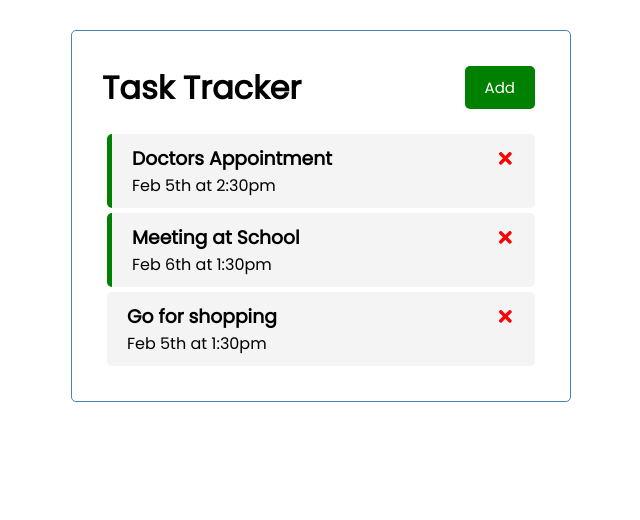
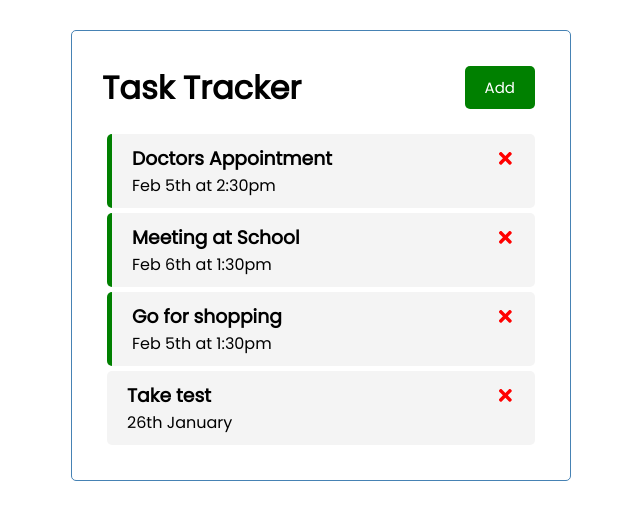
Before and after one commit to MicahBala/react_todo_reminders, a React (Create React App) app: page / in a window 1280 px wide. Shown: the top 520 px of the page, without its empty margins (319-959 px from the left). Built offline with nearby package versions, Linux system fonts and the light colour scheme; data requests are answered from the project's data file.

Commit message:
fetch data from json server

```diff
--- a/src/App.js
+++ b/src/App.js
@@ -12,6 +12,26 @@
       tasks,
       showForm: false,
     };
+  }
+
+  // Fetch data
+  fetchTasks = async () => {
+    const res = await fetch("http://localhost:5000/tasks");
+    const data = await res.json();
+    return data;
+  };
+
+  componentDidMount() {
+    const getTasks = async () => {
+      const tasksFromSever = await this.fetchTasks();
+
+      // Set the state with data from server
+      this.setState({
+        tasks: tasksFromSever,
+      });
+    };
+
+    getTasks();
   }
 
   render() {
--- a/src/shared/tasks.js
+++ b/src/shared/tasks.js
@@ -1,22 +1,22 @@
 const TASKS = [
-  {
-    id: 1,
-    text: "Doctors Appointment",
-    day: "Feb 5th at 2:30pm",
-    reminder: true,
-  },
-  {
-    id: 2,
-    text: "Meeting at School",
-    day: "Feb 6th at 1:30pm",
-    reminder: true,
-  },
-  {
-    id: 3,
-    text: "Go for shopping",
-    day: "Feb 5th at 1:30pm",
-    reminder: false,
-  },
+  //   {
+  //     id: 1,
+  //     text: "Doctors Appointment",
+  //     day: "Feb 5th at 2:30pm",
+  //     reminder: true,
+  //   },
+  //   {
+  //     id: 2,
+  //     text: "Meeting at School",
+  //     day: "Feb 6th at 1:30pm",
+  //     reminder: true,
+  //   },
+  //   {
+  //     id: 3,
+  //     text: "Go for shopping",
+  //     day: "Feb 5th at 1:30pm",
+  //     reminder: false,
+  //   },
 ];
 
 export default TASKS;
```
Also changed, not shown: 1 other file (tests, documents, lock files or other folders).
